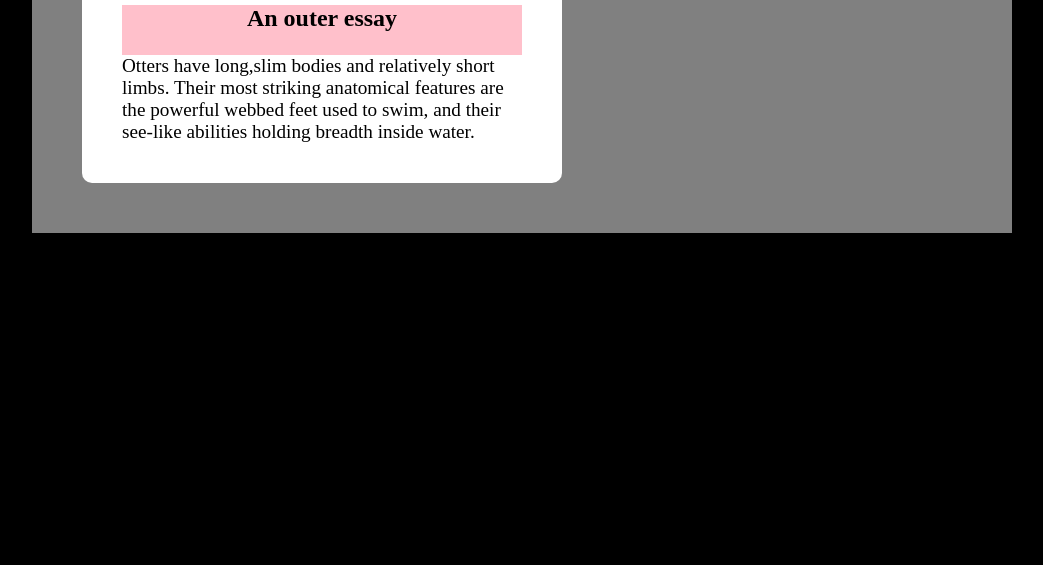
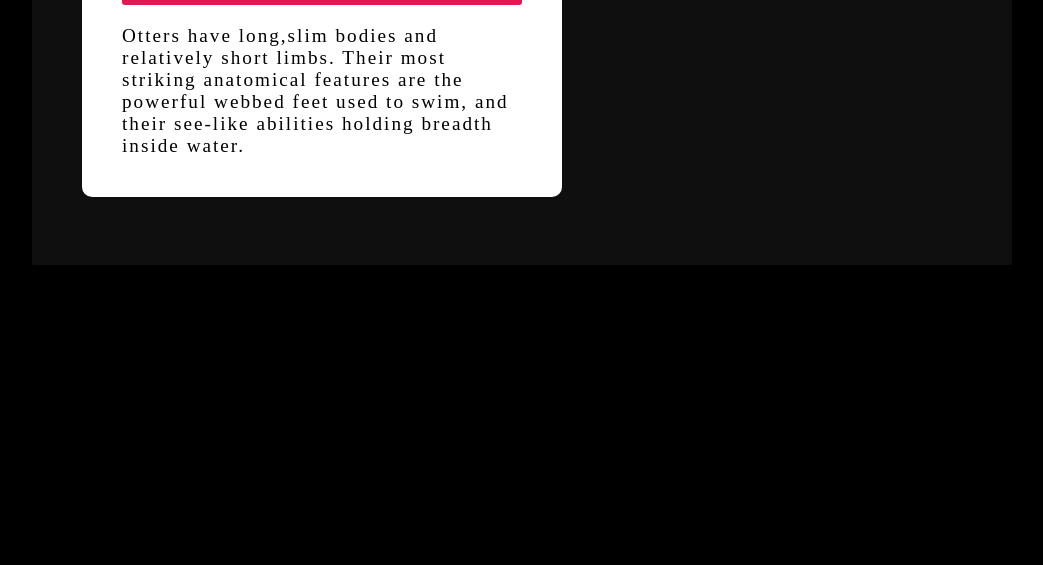
Before and after one commit to omokarogabriel/cssfirstassignment, a plain HTML site: page index.html in a window 1280 px wide. Shown: the part 235-800 px from the top of the page, without its empty margins (118-1161 px from the left). Drawn offline with Linux system fonts and the light colour scheme.

Commit message:
second changes

```diff
--- a/index.html
+++ b/index.html
@@ -7,10 +7,11 @@
     <title>my first css assignment</title>
   </head>
   <body>
-    <div class="container">
+    <!-- <div class="flex"> -->
+      <div class="container">
         <section class="flex-container">
             <div class="headings">
-              <h1>An outer essay</h1>
+              <h1>An Otter Essay</h1>
             </div>
 
             <div>
@@ -20,7 +21,15 @@
                 swim, and their see-like abilities holding breadth inside water.
               </p>
             </div>
+
           </section>
     </div>
+
+    <div class="footer">
+    </div>
+
+
+    <!-- </div> -->
+
   </body>
 </html>
--- a/styles.css
+++ b/styles.css
@@ -2,19 +2,25 @@
   margin: 0;
   padding: 0;
   box-sizing: border-box;
-
 }
-body{
+body {
   background-color: black;
 }
 
+/* .flex {
+  display: flex;
+
+} */
+
 .container {
-    background-color: grey;
+  background-color: rgba(243, 232, 232, 0.062);
   padding-top: 50px;
   padding-bottom: 50px;
   padding-left: 50px;
   padding-right: 450px;
   margin: 150px;
+  border-radius: 2px;
+  height: 350px;
 }
 
 .flex-container {
@@ -24,16 +30,28 @@ body{
   /* gap: 50px; */
   border-radius: 10px;
   padding: 40px;
+  position: relative;
+
 }
 
 .headings {
   text-align: center;
-    background-color: pink;
-    height: 50px;
+  background-color: rgb(226, 23, 84);
+  height: 60px;
   top: 20px;
+  position: absolute;
+  top: -20px;width: 400px;
+  border-radius: 3px;
+  font-size: x-large;
 }
 p {
-    /* letter-spacing: 2px; */
+  letter-spacing: 2px;
   font-size: larger;
   font-weight: 400;
+  padding-top: 20px;
 }
+
+.footer {
+  background-color: aliceblue;
+
+}
```
Lines whose indentation alone changed are shown as unchanged.
